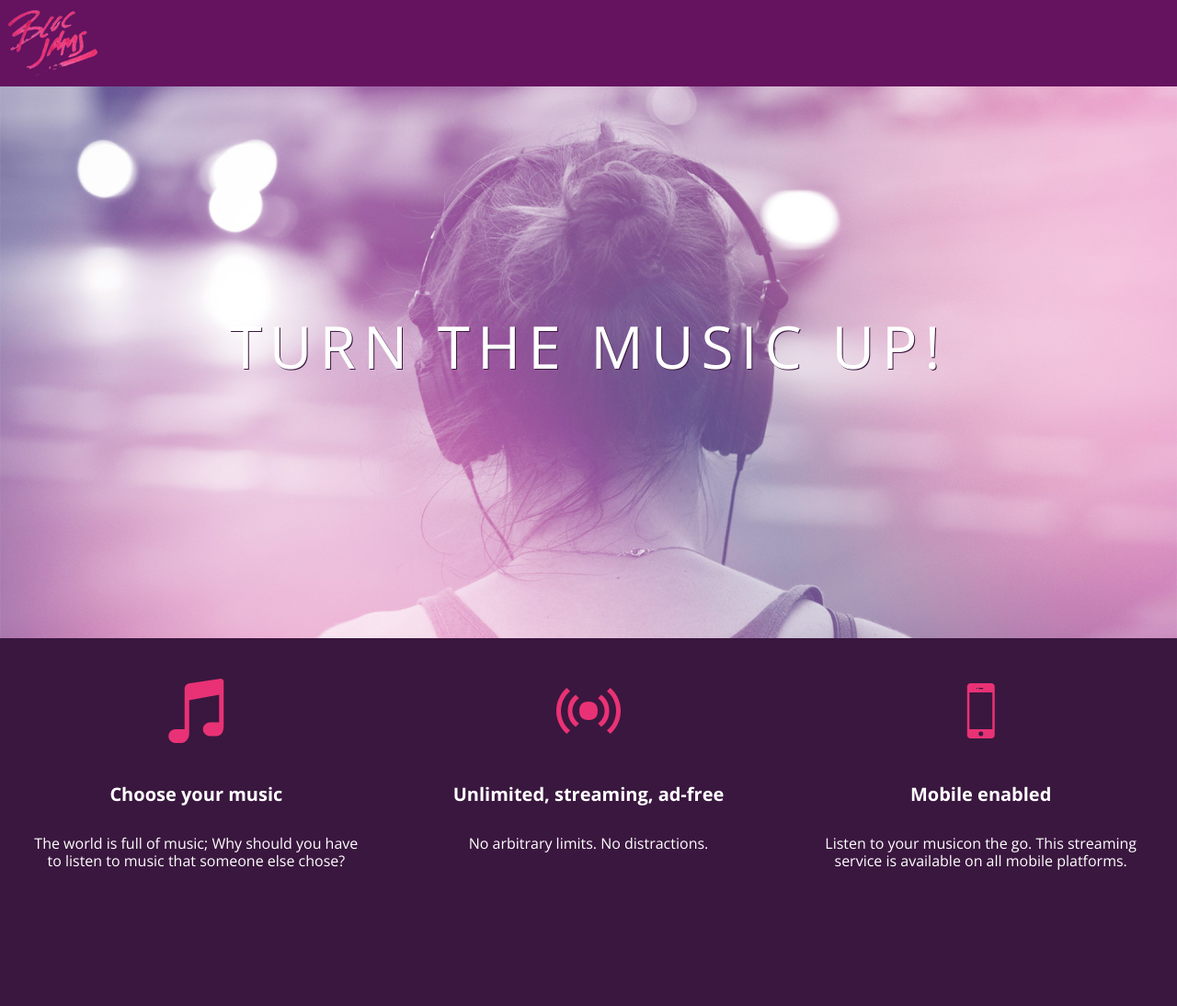
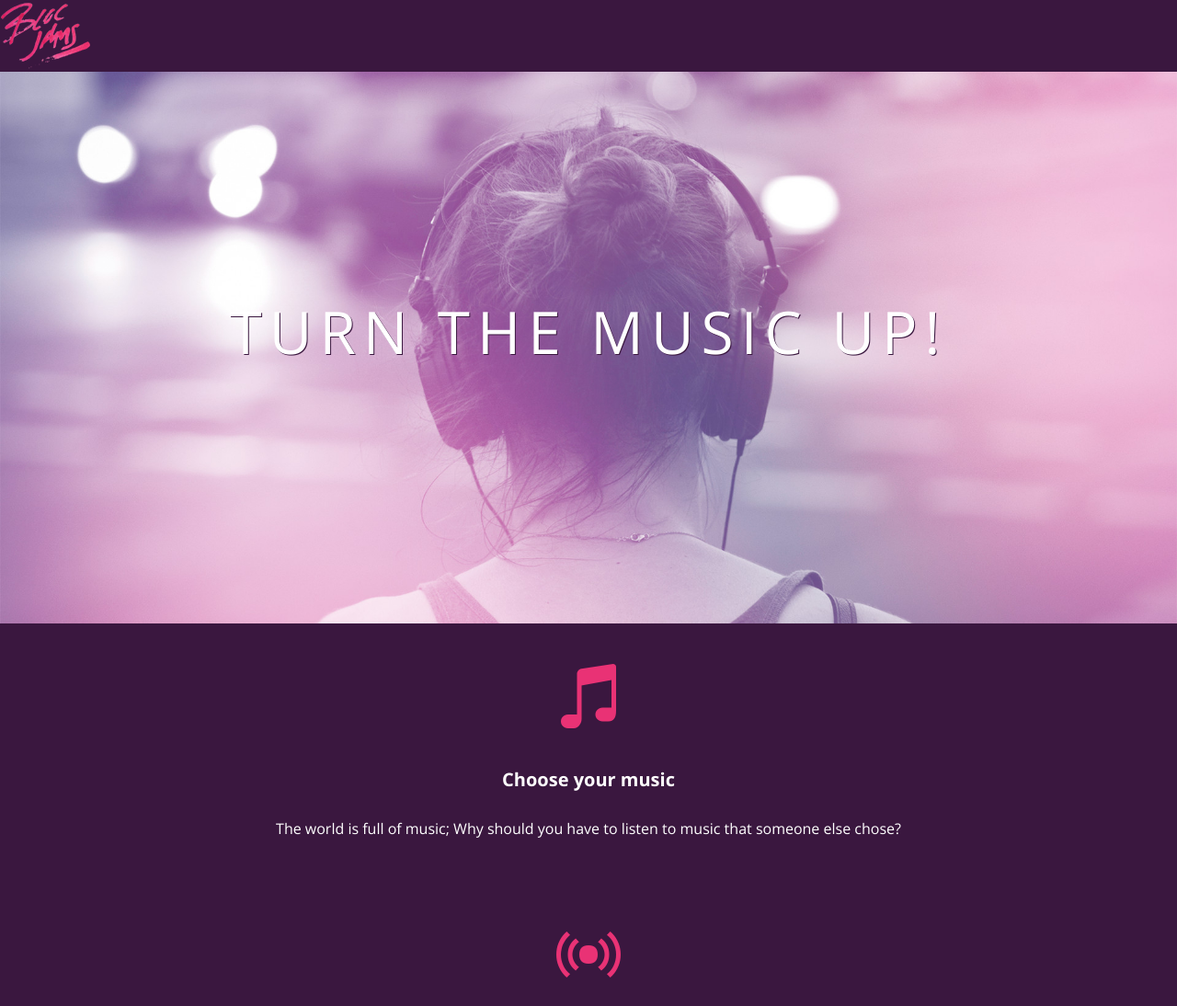
Before and after one commit to MFNich/Jams, a plain HTML site: page index.html in a window 1280 px wide. Shown: the top 1094 px of the page at 92% size. Before the commit the page ends 993 px from the top, so only its background shows below. Drawn offline with nearby package versions, Linux system fonts and the light colour scheme.

Commit message:
Checkpoint 4 completed

```diff
--- a/index.html
+++ b/index.html
@@ -2,10 +2,12 @@
 <html>
      <head>
          <title>Bloc Jams</title>
+         <meta name="viewport" content="width=device-width, initial-scale=1">
          <link rel="stylesheet" type="text/css" href="styles/normalize.css">
          <link rel="stylesheet" type="text/css" href="http://fonts.googleapis.com/css?family=Open+Sans:400,800,600,700,300">
          <link rel="stylesheet" type="text/css" href="http://code.ionicframework.com/ionicons/2.0.1/css/ionicons.min.css">
          <link rel="stylesheet" type="text/css" href="styles/main.css">
+         <link rel="stylesheet" type="text/css" href="styles/landing.css">
      </head>
      <body class="landing">
        <nav class="navbar">
@@ -14,7 +16,7 @@
        <section class="hero-content">
            <h1 class="hero-title">Turn the music up!</h1>
        </section>
-       <section class="selling-points">
+       <section class="selling-points container">
          <div class="point">
            <span class="ion-music-note"></span>
            <h5 class="point-title"> Choose your music</h5>
@@ -24,7 +26,7 @@
            <span class="ion-radio-waves"></span>
            <h5 class="point-title">Unlimited, streaming, ad-free</h5>
            <p class="point-description">No arbitrary limits. No distractions.</p>
-         </div>
+         </div
          <div class="point">
            <span class="ion-iphone"></span>
            <h5 class="point-title">Mobile enabled</h5>
--- /dev/null
+++ b/styles/landing.css
@@ -0,0 +1,43 @@
+body.landing {
+  background-color: rgb(58,23,63);
+}
+.hero-content {
+  position: relative;
+  min-height: 600px;
+  background-image: url(../assets/images/bloc_jams_bg.jpg);
+  background-repeat: no-repeat;
+  background-position: center center;
+  background-size: cover;
+}
+.hero-content .hero-title {
+  position: absolute;
+  top: 40%;
+  -webkit-transform: translateY(-50%);
+  -moz-transform: translateY(-50%);
+  -ms-transform: translateY(-50%);
+  transform: translateY(-50%);
+  width: 100%;
+  text-align: center;
+  font-size: 4rem;
+  font-weight: 300;
+  text-transform: uppercase;
+  letter-spacing: 0.5rem;
+  text-shadow: 1px 1px 0px rgb(58,23,63);
+}
+.selling-points{
+  position: relative;
+}
+.point{
+  position: relative;
+  padding: 2rem;
+  text-align: center;
+}
+.point .point-title {
+  font-size: 1.25rem;
+}
+.ion-music-note,
+.ion-radio-waves,
+.ion-iphone {
+  color: rgb(233,50,117);
+  font-size: 5rem
+}
--- a/styles/main.css
+++ b/styles/main.css
@@ -1,3 +1,8 @@
+*, *::before, *::after {
+  -moz-box-sizing: border-box;
+  -webkit-box-sizing: border-box;
+  box-sizing: border-box;
+}
 html {
   height: 100%;
   font-size: 100%;
@@ -7,61 +12,3 @@
   color: white;
   min-height: 100%;
 }
-body.landing {
-  background-color: rgb(58,23,63);
-}
-.navbar {
-  padding: 0.5rem;
-  background-color: rgb(101,18,95)
-}
-.navbar .logo{
-  position; relative;
-  left: 2rem;
-}
-.hero-content {
-  position: relative;
-  min-height: 600px;
-  background-image: url(../assets/images/bloc_jams_bg.jpg);
-  background-repeat: no-repeat;
-  background-position: center center;
-  background-size: cover;
-}
-.hero-content .hero-title {
-  position: absolute;
-  top: 40%;
-  -webkit-transform: translateY(-50%);
-  -moz-transform: translateY(-50%);
-  -ms-transform: translateY(-50%);
-  transform: translateY(-50%);
-  width: 100%;
-  text-align: center;
-  font-size: 4rem;
-  font-weight: 300;
-  text-transform: uppercase;
-  letter-spacing: 0.5rem;
-  text-shadow: 1px 1px 0px rgb(58,23,63);
-}
-.selling-points{
-  position: relative;
-  display: table;
-  width: 100%;
-  -webkit-box-sizing: border-box;
-  -moz-box-sizing: border-box;
-  box-sizing: border-box;
-}
-.point{
-  display: table-cell;
-  position: relative;
-  width: 33.3%;
-  padding: 2rem;
-  text-align: center;
-}
-.point .point-title {
-  font-size: 1.25rem;
-}
-.ion-music-note,
-.ion-radio-waves,
-.ion-iphone {
-  color: rgb(233,50,117);
-  font-size: 5rem;
-}
```
